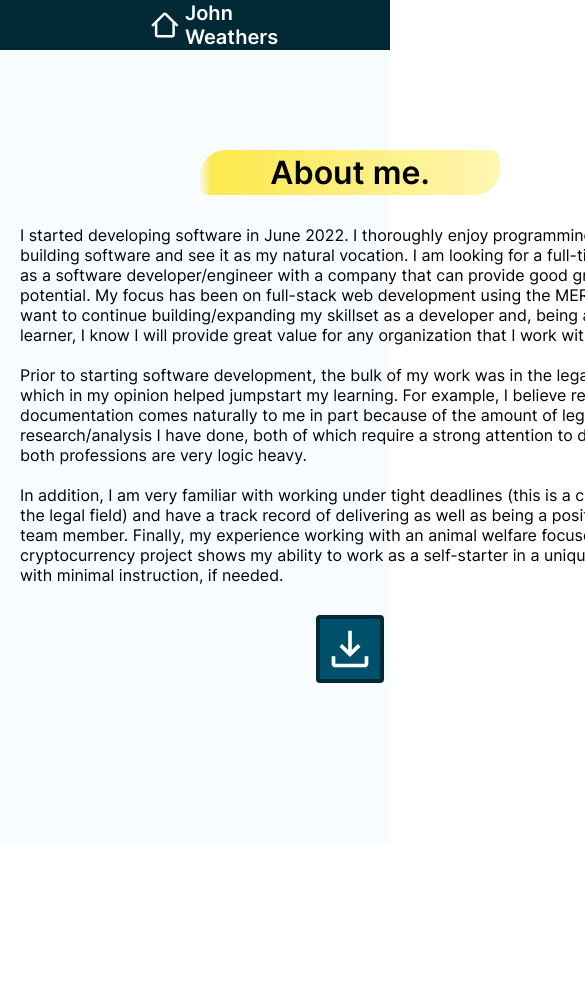
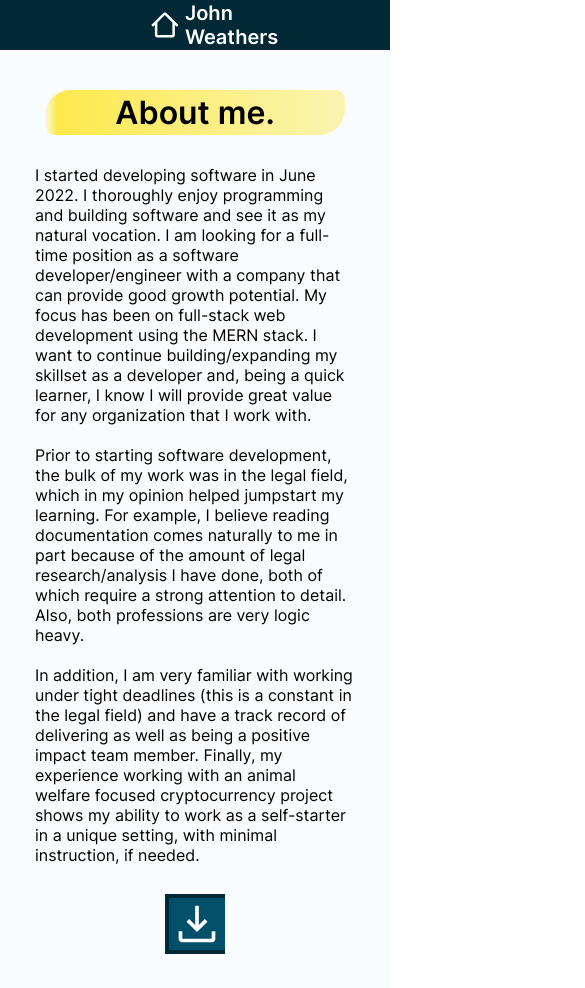
Before and after one commit to john-weathers/portfolio, a React (Vite) app: page /about in a window 390 px wide. Shown: the top 988 px of the page, 585 px wide, since content can reach past the window. Before the commit the page ends 844 px from the top, so only its background shows below. Built offline with nearby package versions, Linux system fonts and the light colour scheme.

Commit message:
Animations and responsiveness

```diff
--- a/src/css/about.css
+++ b/src/css/about.css
@@ -1,5 +1,4 @@
 .about {
-  height: calc(100vh - 50px);
   background-color: rgb(249, 252, 255);
   padding-top: 100px;
 }
@@ -25,17 +24,16 @@
 }
 
 .about .resume {
-  margin: 10px auto;
+  margin: 45px auto 0 auto;
+  padding-bottom: 60px;
   display: flex;
-  width: fit-content;
+  width: 310px;
   border-radius: 4px;
   height: 68px;
-  justify-content: flex-end;
+  justify-content: center;
   align-items: center;
   gap: 5px;
-  background-color: white;
   color: rgb(1, 40, 53);
-  border: 4px solid rgb(1, 40, 53);
 }
 
 .about .resume p {
@@ -44,6 +42,7 @@
 }
 
 .about .resume a {
+  position: absolute;
   display: block;
   width: 60px;
   height: 60px;
@@ -51,10 +50,121 @@
   background-color: rgb(0, 80, 107);
   text-align: center;
   line-height: 60px;
+  border: 4px solid rgb(1, 40, 53);
 }
 
+
+
 .about .resume img {
-  margin-top: 8px;
+  margin: 4px auto 0 auto;
+  display: block;
   width: 44px;
   height: 44px;
 }
+
+.about .resume .flex-container {
+  margin-left: auto;
+  align-items: center;
+  justify-content: space-between;
+  gap: 5px;
+  width: 120px;
+}
+
+.about .resume span {
+  font-weight: 600;
+}
+
+.about .resume .emoji {
+  color: rgba(0, 0, 0, 0);
+  font-size: 32px;
+}
+
+.about .resume .word {
+  color: rgba(0, 0, 0, 0);
+}
+
+/*.about .resume a:hover + div .emoji {
+  color: rgba(0, 0, 0, 1);
+}*/
+
+.about .resume a:hover + div .emoji {
+  animation-name: point, appear;
+  animation-duration: 1s;
+  animation-iteration-count: 2;
+  transform-origin: center;
+}
+
+@keyframes point {
+  0% {
+    transform: translateX(0);
+  }
+
+  49% {
+    transform: translateX(0.5em);
+  }
+
+  100% {
+    transform: translateX(0);
+  }
+}
+
+@keyframes appear {
+  0% {
+    color: rgba(0, 0, 0, 1);
+  }
+
+  49% {
+    color: rgba(0, 0, 0, 1);
+  }
+
+  100% {
+    color: rgba(0, 0, 0, 1);
+  }
+}
+
+.about .resume a:hover + div .word {
+  animation-name: flash;
+  animation-duration: 500ms;
+  animation-iteration-count: 4;
+  transform-origin: center;
+}
+
+@keyframes flash {
+  0% {
+    color: rgba(0, 0, 0, 1);
+  }
+
+  49% {
+    color: rgba(0, 0, 0, 0);
+  }
+
+  100% {
+    color: rgba(0, 0, 0, 1);
+  }
+}
+
+@media screen and (max-width: 768px) {
+  .about .resume .emoji, .about .resume .word {
+    color:rgba(0, 0, 0, 1);
+  }
+
+  .about .resume .flex-container {
+    justify-content: flex-start;
+    gap: 10px;
+  }
+
+  .about {
+    padding-top: 50px;
+  }
+
+  .about .container {
+    width: 100%;
+    padding: 0 15px;
+  }
+}
+
+@media screen and (max-width: 480px) {
+  .about {
+    padding-top: 40px;
+  }
+}
```
